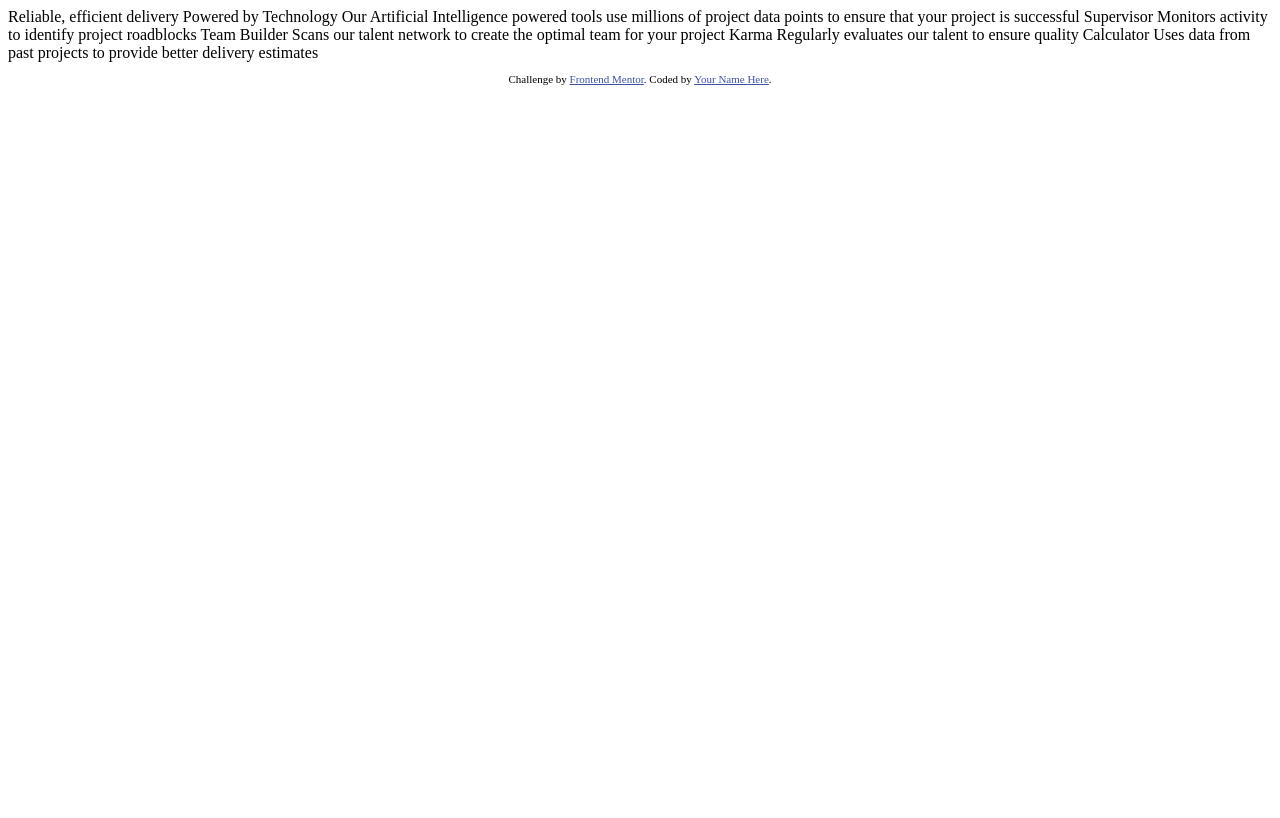
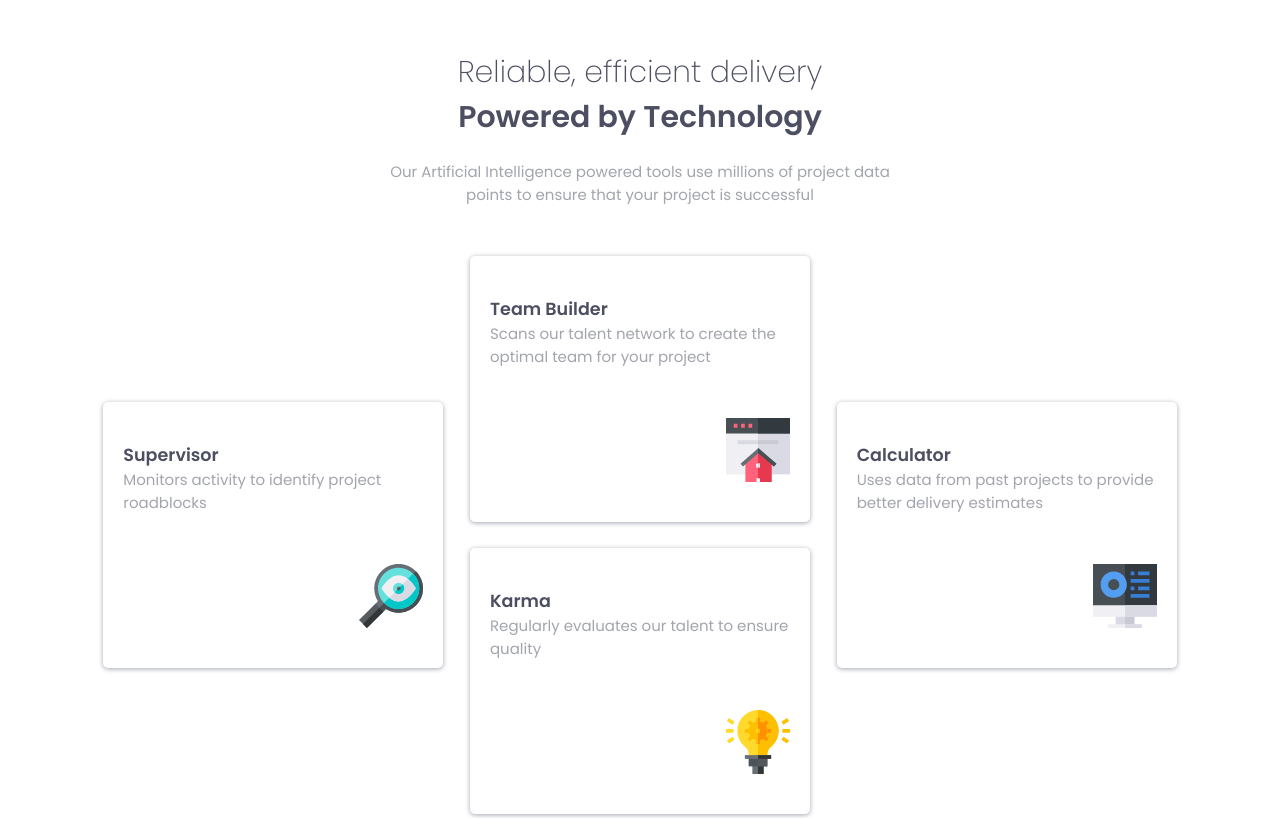
Before and after one commit to Adimvicky/frontend-mentor-four-card-feature-section, a plain HTML site: page index.html in a window 1280 px wide. Shown: the top 818 px of the page. Drawn offline with Linux system fonts and the light colour scheme.

Commit message:
Complete desktop design

```diff
--- a/index.html
+++ b/index.html
@@ -5,40 +5,55 @@
   <meta name="viewport" content="width=device-width, initial-scale=1.0"> <!-- displays site properly based on user's device -->
 
   <link rel="icon" type="image/png" sizes="32x32" href="./images/favicon-32x32.png">
-
+  <link href="https://fonts.googleapis.com/css2?family=Poppins:wght@200;400;600&display=swap" rel="stylesheet">
+  <link rel="stylesheet" href="style.css">
   <title>Frontend Mentor | Four card feature section</title>
 
-  <!-- Feel free to remove these styles or customise in your own stylesheet 👍 -->
   <style>
-    .attribution { font-size: 11px; text-align: center; }
-    .attribution a { color: hsl(228, 45%, 44%); }
+
   </style>
 </head>
 <body>
+	<div class="container">
+		<div class="heading">
+			<h1>
+				<span class="h1 text-light">Reliable, efficient delivery</span>
+				<span class="h1 text-bold">Powered by Technology</span>
+			</h1>
+			<p class="p">
+				Our Artificial Intelligence powered tools use millions of project data points
+				to ensure that your project is successful
+			</p>
+		</div>
 
-  Reliable, efficient delivery
-  Powered by Technology
+		<section class="section-features">
+			<div class="card card--1">
+				<h3 class="card__heading">Supervisor</h3>
+				<p class="card__paragraph p"> Monitors activity to identify project roadblocks</p>
+				<img class="card__icon" src="./images/icon-supervisor.svg" alt="">
+			</div>
+			<div class="card card--2">
+				<h3 class="card__heading">  Team Builder</h3>
+				<p class="card__paragraph p">  Scans our talent network to create the optimal team for your project</p>
+				<img class="card__icon" src="./images/icon-team-builder.svg" alt="">
+			</div>
+			<div class="card card--3">
+				<h3 class="card__heading">Karma</h3>
+				<p class="card__paragraph p">Regularly evaluates our talent to ensure quality</p>
+				<img class="card__icon" src="./images/icon-karma.svg" alt="">
+			</div>
+			<div class="card card--4">
+				<h3 class="card__heading">Calculator</h3>
+				<p class="card__paragraph p">Uses data from past projects to provide better delivery estimates</p>
+				<img class="card__icon" src="./images/icon-calculator.svg" alt="">
+			</div>
+		</section>
 
-  Our Artificial Intelligence powered tools use millions of project data points
-  to ensure that your project is successful
-
-  Supervisor
-  Monitors activity to identify project roadblocks
-
-  Team Builder
-  Scans our talent network to create the optimal team for your project
-
-  Karma
-  Regularly evaluates our talent to ensure quality
-
-  Calculator
-  Uses data from past projects to provide better delivery estimates
-
-
+	</div>
   <footer>
     <p class="attribution">
       Challenge by <a href="https://www.frontendmentor.io?ref=challenge" target="_blank">Frontend Mentor</a>.
-      Coded by <a href="#">Your Name Here</a>.
+      Coded by <a href="https://adimvicky.github.io">Adim</a>.
     </p>
   </footer>
 </body>
--- /dev/null
+++ b/style.css
@@ -0,0 +1,119 @@
+:root {
+	--color-red : hsl(0, 78%, 62%);
+	--color-cyan : hsl(180, 62%, 55%);
+	--color-orange : hsl(34, 97%, 64%);
+	--color-blue : hsl(212, 86%, 64%);
+
+	--color-blue-dark : hsl(234, 12%, 34%);
+	--color-blue-grey : hsl(229, 6%, 66%);
+	--color-grey-light : hsl(0, 0%, 98%);
+}
+
+*,
+::after,
+::before {
+	margin: 0;
+	padding: 0;
+	box-sizing : inherit;
+}
+
+html {
+	font-size: 62.5%;
+}
+body {
+	font-size: 1.5rem;
+	font-family: 'Poppins',sans-serif;
+	color : var(--color-blue-dark);
+}
+
+/* LAYOUT */
+
+.container {
+	padding: 5rem 5rem;
+}
+.heading {
+	text-align: center;
+	max-width: 50rem;
+	margin: 0 auto;
+}
+.heading p {
+	margin-top: 2rem;
+}
+.section-features {
+	margin : 5rem auto;
+	display: grid;
+	grid-template-columns: repeat(3,1fr);
+	grid-template-rows : repeat(6,1fr);
+	justify-items: center;
+	align-items: center;
+	justify-content: center;
+	align-content: center;
+}
+.card--1 {
+	grid-row: 2 / span 2;
+	grid-column: 1 / 2;
+	justify-self: end;
+}
+.card--2 {
+	grid-row: 1 / span 2;
+	grid-column: 2 / 3;
+	margin-bottom: 1vw;
+}
+.card--3 {
+	grid-row: 3 / span 2;
+	grid-column: 2 / 3;
+	margin-top: 1vw;
+}
+.card--4 {
+	grid-row: 2 / span 2;
+	grid-column: 3 / 4;
+	justify-self: start;
+}
+/* COMPONENTS */
+.card {
+	padding: 4rem 2rem;
+	box-shadow: 0 1px 5px var(--color-blue-grey);
+	border-radius: .5rem;
+	max-width: 30rem;
+
+	display: flex;
+	flex-direction: column;
+	justify-content: space-between;
+	align-items: flex-start;
+}
+
+.card__icon {
+	align-self: flex-end;
+	margin-top: 5rem;
+}
+
+
+
+/* UTILITIES */
+.h1 {
+	font-size: 3rem;
+	display: block;
+}
+.text-bold {
+	font-weight: 700;
+}
+.text-medium {
+	font-weight: 400;
+}
+.text-light {
+	font-weight: 200;
+}
+.p {
+	color: var(--color-blue-grey);
+}
+
+
+
+
+.attribution {
+	font-size: 1.5rem;
+	text-align: center;
+}
+.attribution a {
+	color: hsl(228, 45%, 44%);
+}
```
